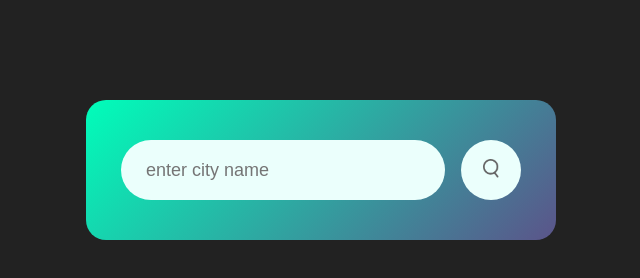
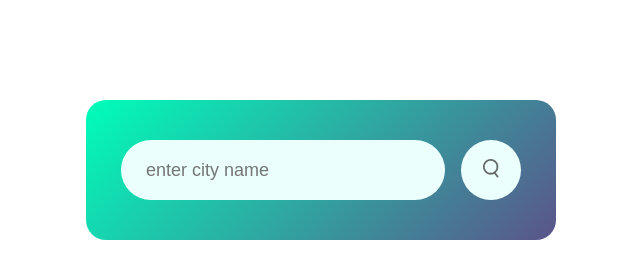
Before and after one commit to PMGUNAPANDI/weather-app, a plain HTML site: page index.html in a window 1280 px wide. Shown: the whole page, without its empty margins (319-959 px from the left). Drawn offline with Linux system fonts and the light colour scheme.

Commit message:
second commit

```diff
--- a/style.css
+++ b/style.css
@@ -5,7 +5,7 @@
     box-sizing: border-box;
 }
 body{
-    background: #222;
+    background: #fff;
 }
 .card{
     width: 90%;
```
